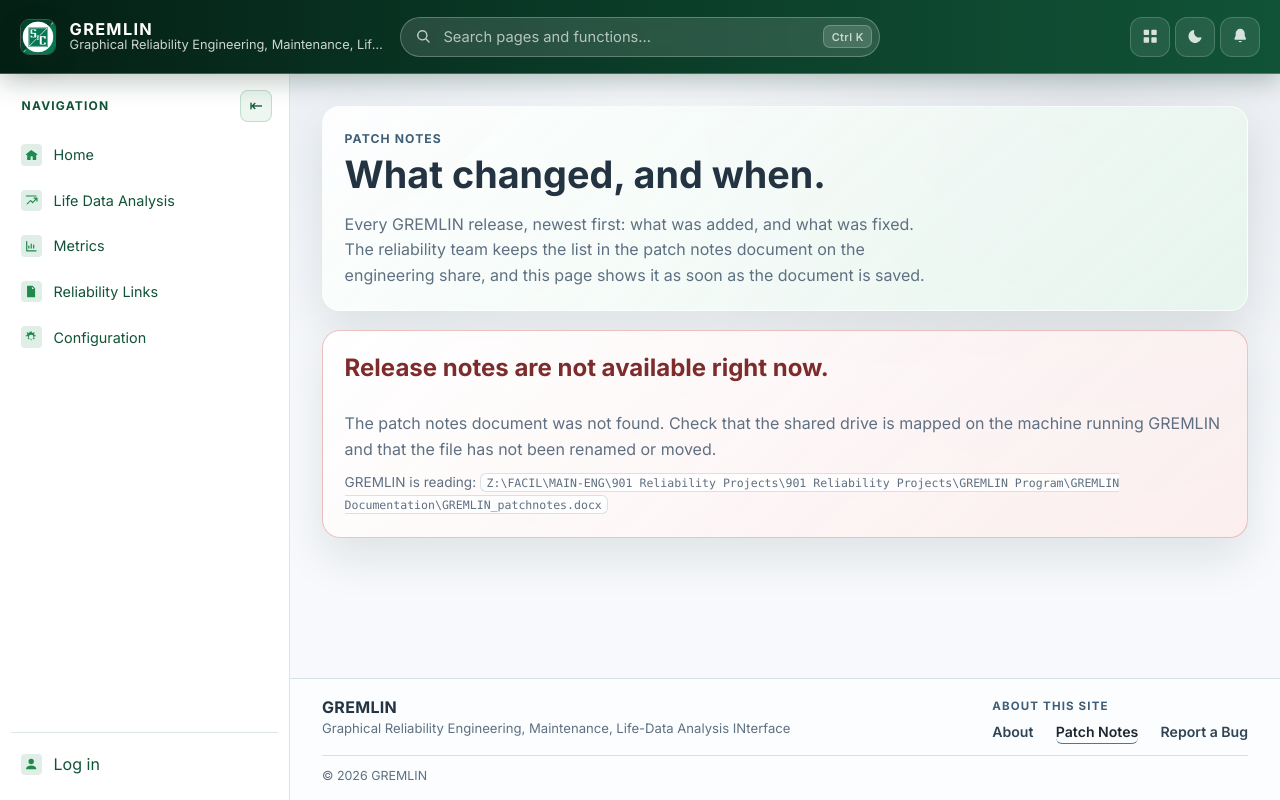
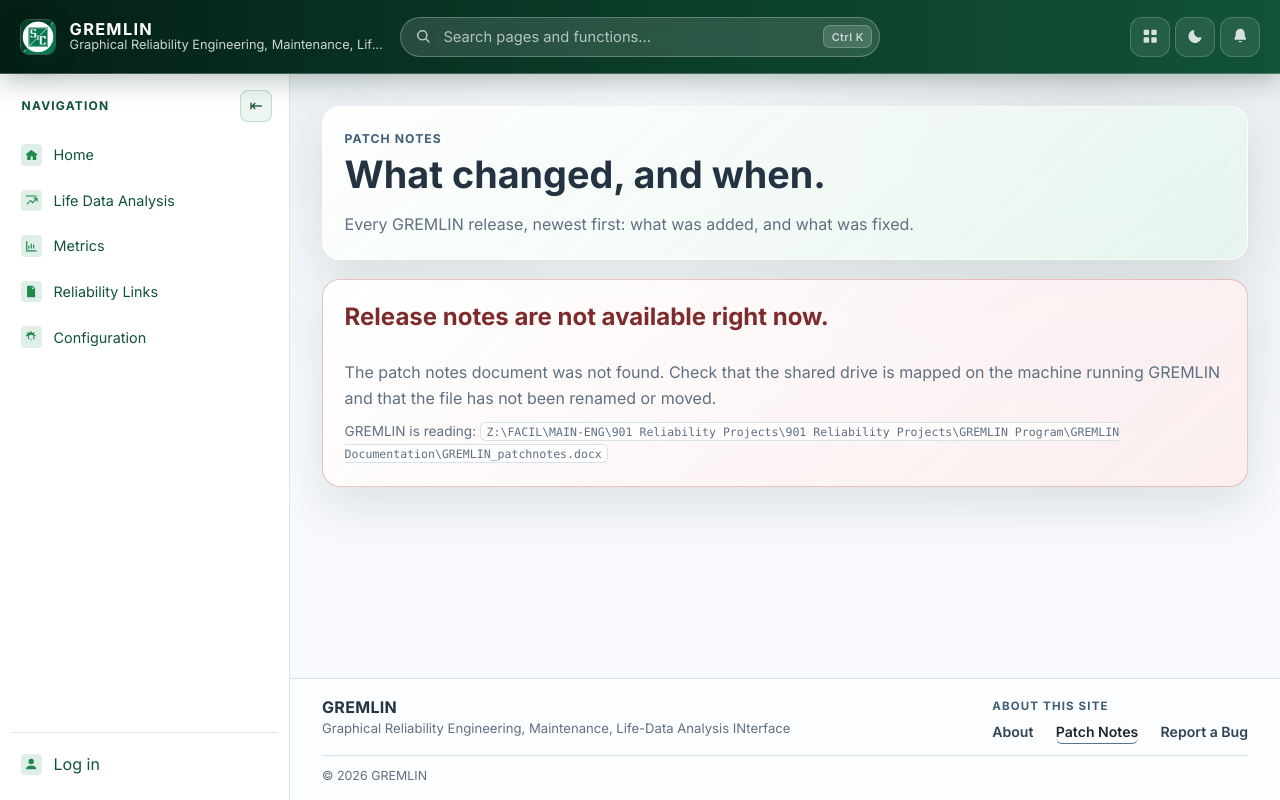
Before and after one commit to stupidshrimp/GREMLIN, a Flask app: page /patch-notes in a window 1280 px wide. Run offline with Flask 3, Linux system fonts and the light colour scheme; some libraries are stand-ins or nearby versions.

Commit message:
changed wording on patch notes

```diff
--- a/templates/patch_notes.html
+++ b/templates/patch_notes.html
@@ -43,8 +43,6 @@
     <h1>What changed, and when.</h1>
     <p class="hero-copy">
       Every GREMLIN release, newest first: what was added, and what was fixed.
-      The reliability team keeps the list in the patch notes document on the
-      engineering share, and this page shows it as soon as the document is saved.
     </p>
   </div>
 
```
